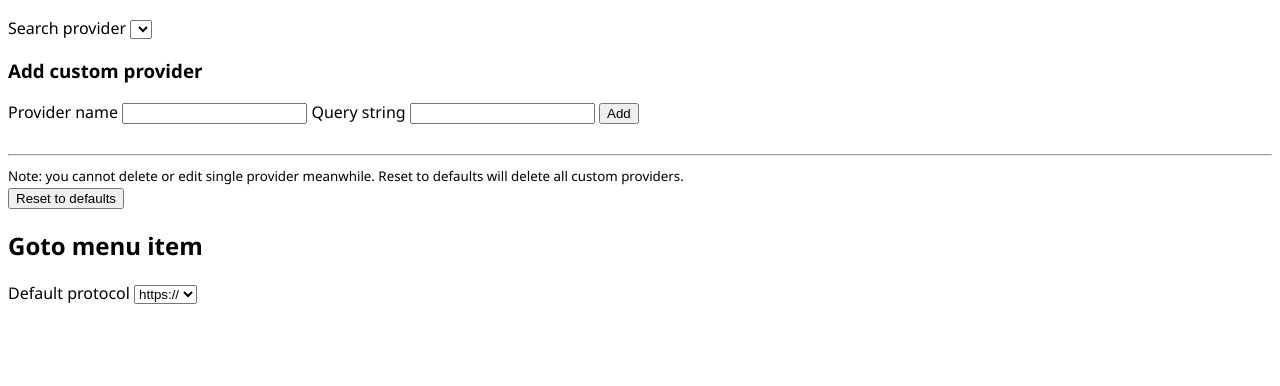
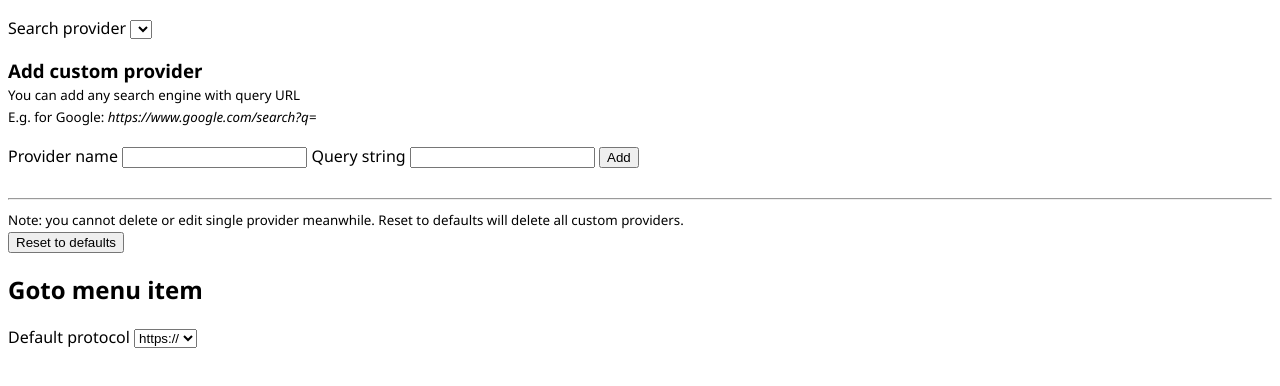
Before and after one commit to bam/edge-contextMenuSearch, a browser extension: page src/options.html in a window 1280 px wide. Shown: the part 122-508 px from the top of the page. Drawn offline with Linux system fonts and the light colour scheme.

Commit message:
Notes on settings

```diff
--- a/src/options.html
+++ b/src/options.html
@@ -14,9 +14,12 @@
     <label for="searchprovider">Search provider</label>
     <select name="searchprovider" id="searchprovider" title="select search provider"></select>
 
-    <h3>Add custom provider</h3>
+    <h3 style="margin-bottom: 0">Add custom provider</h3>
+    <small>You can add any search engine with query URL</small>
+    <br />
+    <small>E.g. for Google: <i>https://www.google.com/search?q=</i></small>
 
-    <form action="" id="newprovider">
+    <form style="margin-top: 14pt" action="" id="newprovider">
         <label for="providername">Provider name</label>
         <input type="text" id="providername" title="type provider name" />
         <label for="querystring">Query string</label>
```
